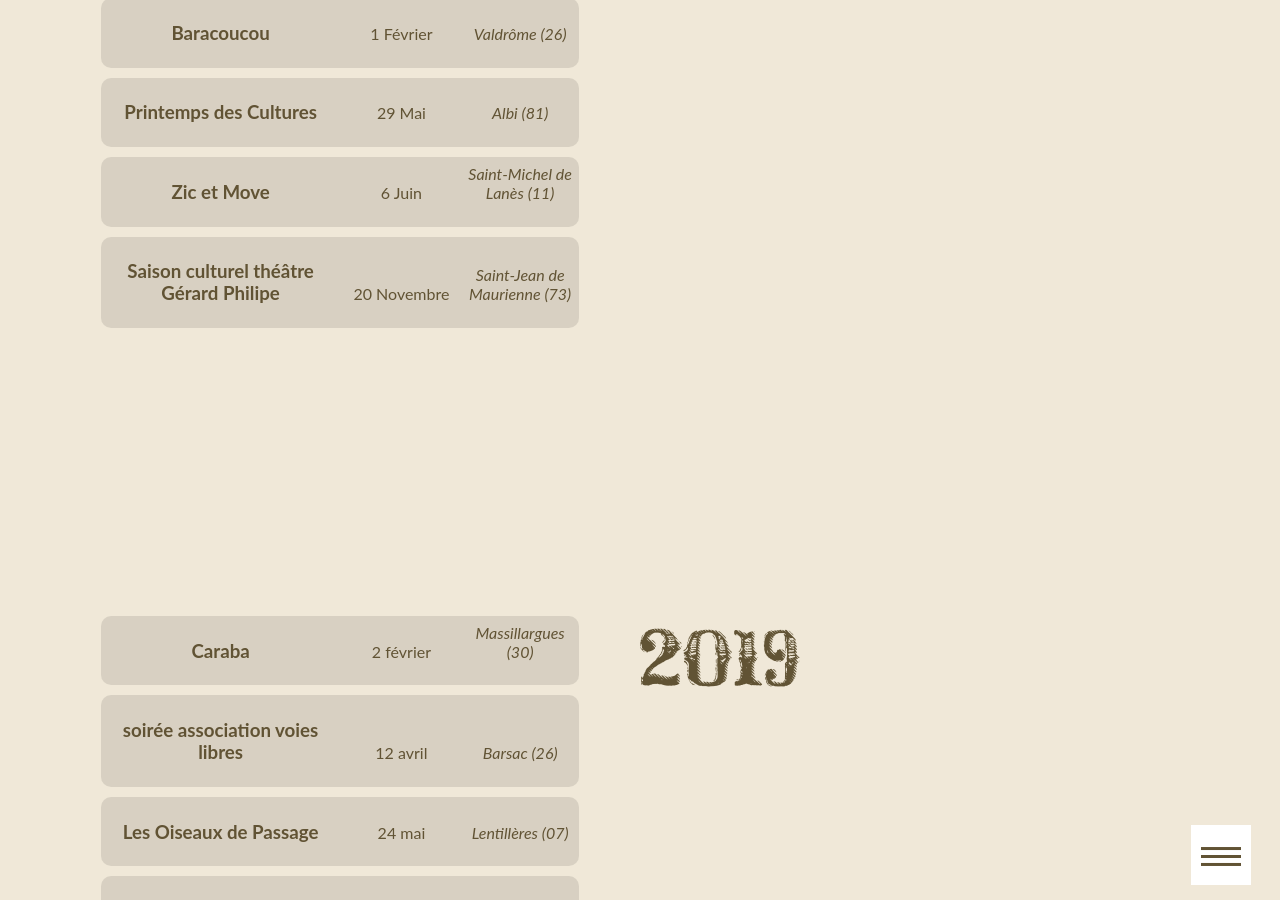
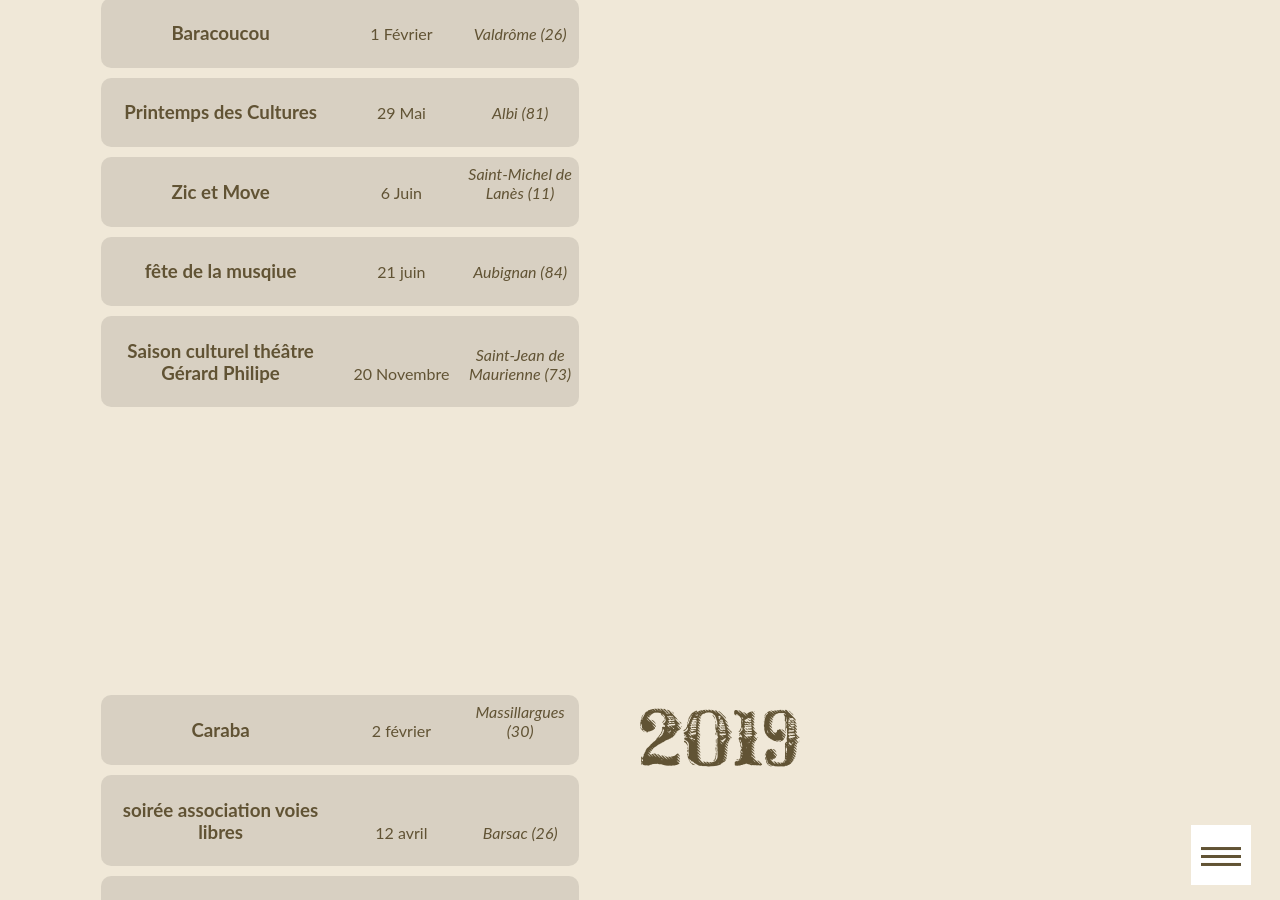
Before and after one commit to ftmftrs/ftmftrs.github.io, a Jekyll site: the page built from concert/index.html, in a window 1280 px wide and 900 px high, scrolled down 1135 px. Built offline with Jekyll 4.4.1, drawn with Linux system fonts in a browser that asks for light colours; Markdown is read by kramdown in place of the engine named in the settings; comment, search, counter and statistics services are not loaded.

Commit message:
Update concerts.yml

```diff
--- a/_data/concerts.yml
+++ b/_data/concerts.yml
@@ -16,6 +16,10 @@
     - title: Zic et Move
       date: 6 Juin
       address: Saint-Michel de Lanès (11)
+
+    - title: fête de la musqiue
+      date: 21 juin
+      address: Aubignan (84)
 
     - title: Saison culturel théâtre Gérard Philipe
       date: 20 Novembre
```
